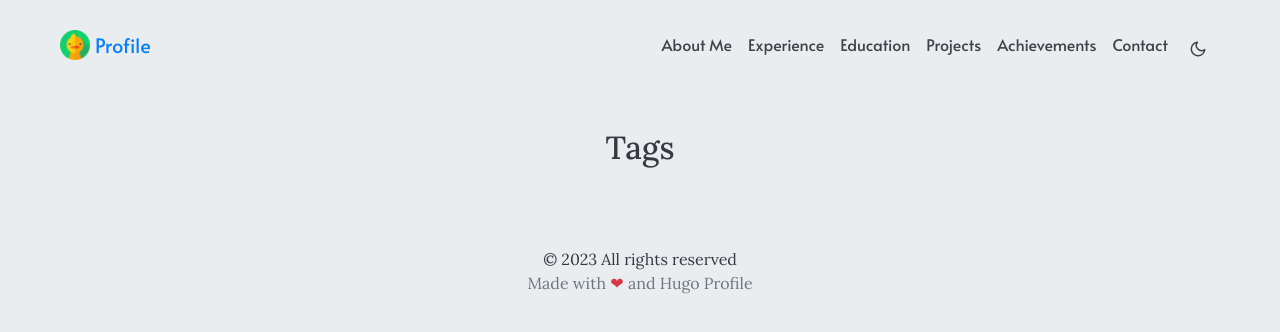
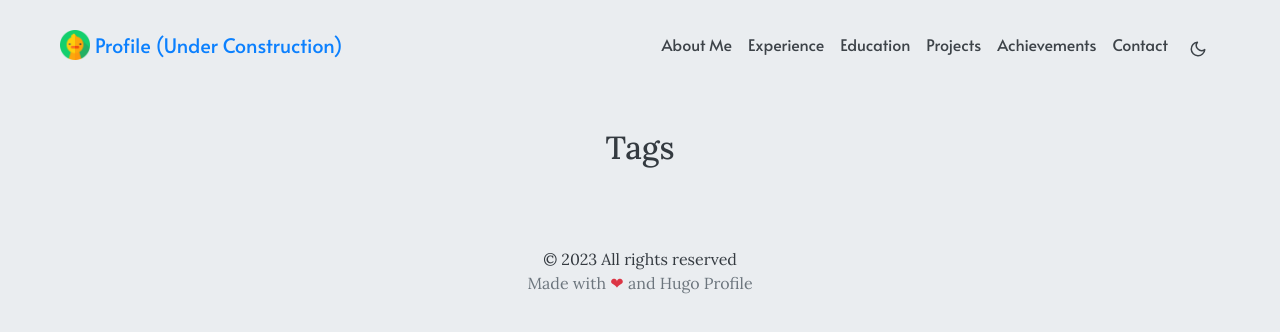
Before and after one commit to Shashwath-kumar/Shashwath-kumar.github.io, a plain HTML site: page tags/index.html in a window 1280 px wide. Drawn offline with Linux system fonts and the light colour scheme.

Commit message:
Updated title to WIP

```diff
--- a/tags/index.html
+++ b/tags/index.html
@@ -31,7 +31,7 @@
 <meta property="og:title" content="Tags" />
 <meta property="og:description" content="Text about my cool site" />
 <meta property="og:type" content="website" />
-<meta property="og:url" content="http://www.shashwath.me/tags/" /><meta property="og:site_name" content="Profile" />
+<meta property="og:url" content="http://www.shashwath.me/tags/" /><meta property="og:site_name" content="Profile (Under Construction)" />
 
 <meta name="twitter:card" content="summary"/>
 <meta name="twitter:title" content="Tags"/>
@@ -140,7 +140,7 @@ Tags | Profile
 
                 <img src="/fav.png" width="30" height="30"
                     class="d-inline-block align-top">
-                Profile
+                Profile (Under Construction)
 
             </a>
 
```
Also changed, not shown: 404.html (+2 -2 lines), categories/index.html (+2 -2 lines), index.html (+3 -3 lines).
